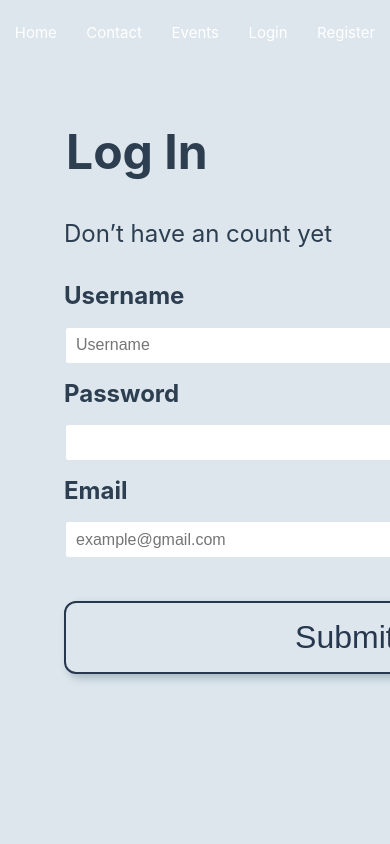
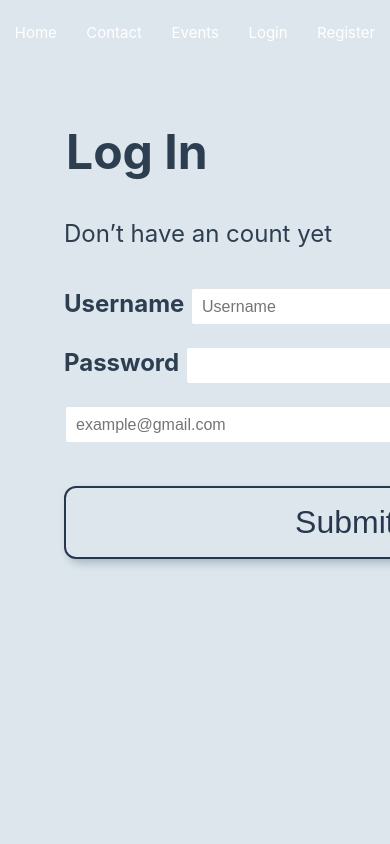
Before and after one commit to JuanjoSG5/PROYECTO_2_TRIMESTRE, a Vue app in the folder frontend/: page /#/login in a window 390 px wide. Shown: the top 844 px of the page. Built offline with nearby package versions, Linux system fonts and the light colour scheme.

Commit message:
style: implemented responsive to the navbar

```diff
--- a/frontend/src/App.vue
+++ b/frontend/src/App.vue
@@ -22,5 +22,8 @@ export default {
 </template>
 
 <style scoped>
-
+  .main{
+        width: 100%;
+        height: 100%;
+    }
 </style>
--- a/frontend/src/components/Contact/pages/ContactPage.vue
+++ b/frontend/src/components/Contact/pages/ContactPage.vue
@@ -21,8 +21,8 @@ export default {
       align-items: center;
       justify-items: center;
       grid-template-columns: 1fr 1fr;
-      padding: 3rem 3rem ;
-
+      padding: 4rem 3rem ;
+      box-sizing: border-box;
     }
     .contact-image{
       height: 70vh;
--- a/frontend/src/components/shared/Navbar.vue
+++ b/frontend/src/components/shared/Navbar.vue
@@ -29,9 +29,20 @@ export default {
     padding-top: 1rem;
     width: 100%;
     justify-content: space-around;
-
     align-items: center;
     color: white;
+}
+
+@media (max-width: 768px) {
+    .navbar {
+        width: 100%;
+        padding: 0;
+        margin: 0;
+        justify-content:safe;
+    }
+    .route {
+        margin-top: 1rem;
+    }
 }
 
 .route {
--- a/frontend/src/components/shared/helpers/GenericInput.vue
+++ b/frontend/src/components/shared/helpers/GenericInput.vue
@@ -87,7 +87,7 @@ export default {
 .label {
     font-size: 1.5rem;
   font-weight: bold;
-  margin-bottom: 5px;
+  margin-bottom:4vh;
   width: 40vw;
 }
 
@@ -119,6 +119,7 @@ export default {
 @media (max-width: 1024px) {
   .input {
     height: 10vw;
+    width: 90vw;
   }
 }
 
--- a/frontend/src/components/shared/layouts/Private.vue
+++ b/frontend/src/components/shared/layouts/Private.vue
@@ -1,8 +1,10 @@
 <template lang="">
-    <Navbar />
+    <main class="main">
+        <Navbar />
 
-        <router-view />
-    <Footer />
+            <router-view />
+        <Footer />
+    </main>
 </template>
 <script>
 
@@ -15,6 +17,9 @@ export default {
     }
 }
 </script>
-<style lang="">
-
+<style scoped>
+      .main{
+        width: 100%;
+        height: 100%;
+    }
 </style>
--- a/frontend/src/components/shared/layouts/Public.vue
+++ b/frontend/src/components/shared/layouts/Public.vue
@@ -1,9 +1,10 @@
 <template lang="">
-    <Navbar />
-        <main>
-            <router-view />
-        </main>
-    <Footer />
+    <main class="main">
+        <Navbar />
+
+                <router-view />
+        <Footer />
+    </main>
 </template>
 <script>
 
@@ -16,6 +17,9 @@ export default {
     }
 }
 </script>
-<style lang="">
-
+<style scoped>
+    .main{
+        width: 100%;
+        height: 100%;
+    }
 </style>
```
